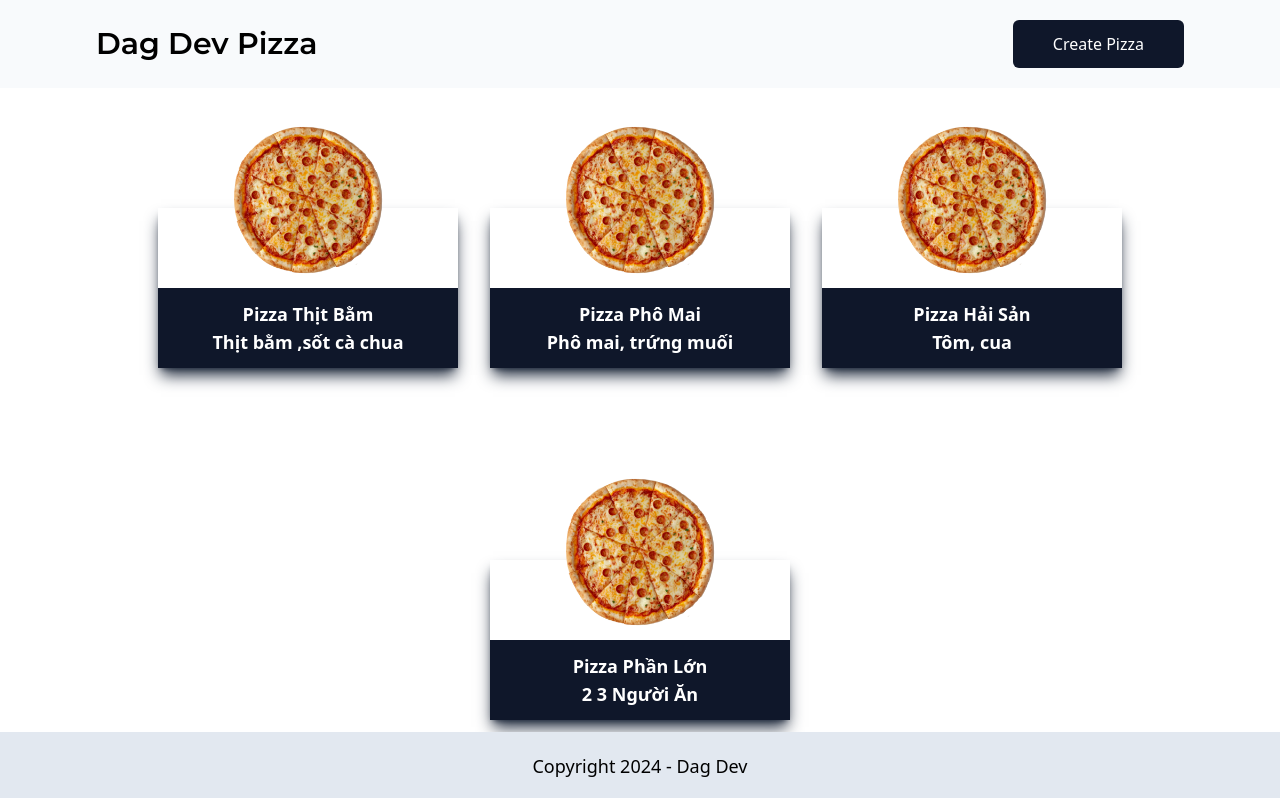
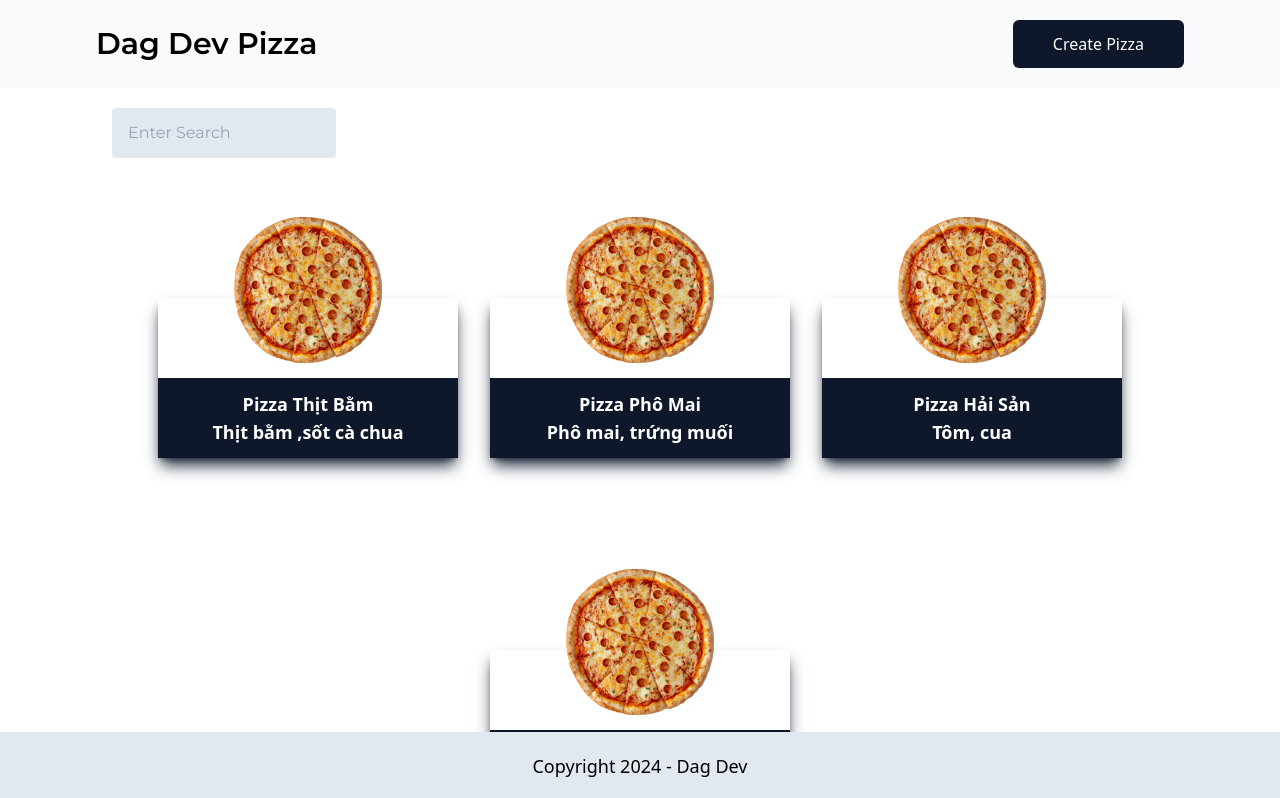
Before and after one commit to mdang-dev/Pizza, a React (Vite) app: page / in a window 1280 px wide. Shown: the top 798 px of the page. Built offline with nearby package versions, Linux system fonts and the light colour scheme; the HTML template or start-up script is replaced by a standard one.

Commit message:
Add text field component (#3)
* add_code_useEffect_and_ct_btn

* add_code_useEffect_and_ct_btn

* add_TextField-Component

```diff
--- /dev/null
+++ b/src/components/TextField.tsx
@@ -0,0 +1,24 @@
+type Props = {
+    placeholder: string;
+    value?: string;
+    width?: string;
+    height?: string;
+    onChange?: (value: string) => void;
+};
+
+const TextField = ({
+    width = 'w-[100%]',
+    height = 'h-[20px]',
+    onChange,
+    ...props
+}: Props) => {
+    return (
+        <input type="text"
+         {...props}
+         className= {`${'ct-text-field'} ${width} my-5 ml-28`}
+         onChange={(e) => onChange && onChange(e.target.value)}
+        />
+    );
+};
+
+export default TextField;
--- a/src/index.css
+++ b/src/index.css
@@ -3,3 +3,9 @@
 @tailwind base;
 @tailwind components;
 @tailwind utilities;
+
+/* ct = custome */
+
+.ct-text-field {
+    @apply py-[0.8rem] px-4 bg-slate-200 border-none outline-none text-[#14274E] rounded font-Montserrat;
+};
--- a/src/pages/HomePage.tsx
+++ b/src/pages/HomePage.tsx
@@ -3,6 +3,7 @@ import CardPizza from "../sections/CardPizza";
 import {Pizza} from "../models/pizza.model";
 import CountPizza from "../sections/CountPizza";
 import ButtonField from "../components/buttonField";
+import TextField from "../components/TextField";
 
 
 
@@ -36,6 +37,7 @@ const HomePage = () => {
   return (
     <>
       {console.log('Render Template !')}
+      <TextField placeholder="Enter Search" width="250px"/>
         <div className="flex flex-wrap justify-center items-center gap-8 my-10">
             {
                 pizzas.map(item => <CardPizza key={item.id} id={item.id} title={item.title} description={item.description} handleRemovePizza={handleRemovePizza}/>)
```
